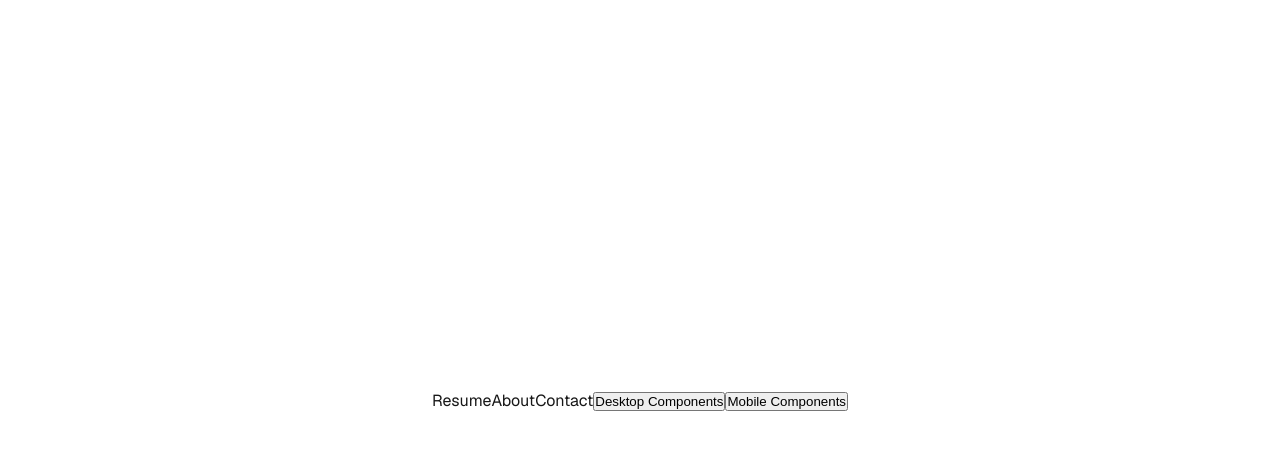
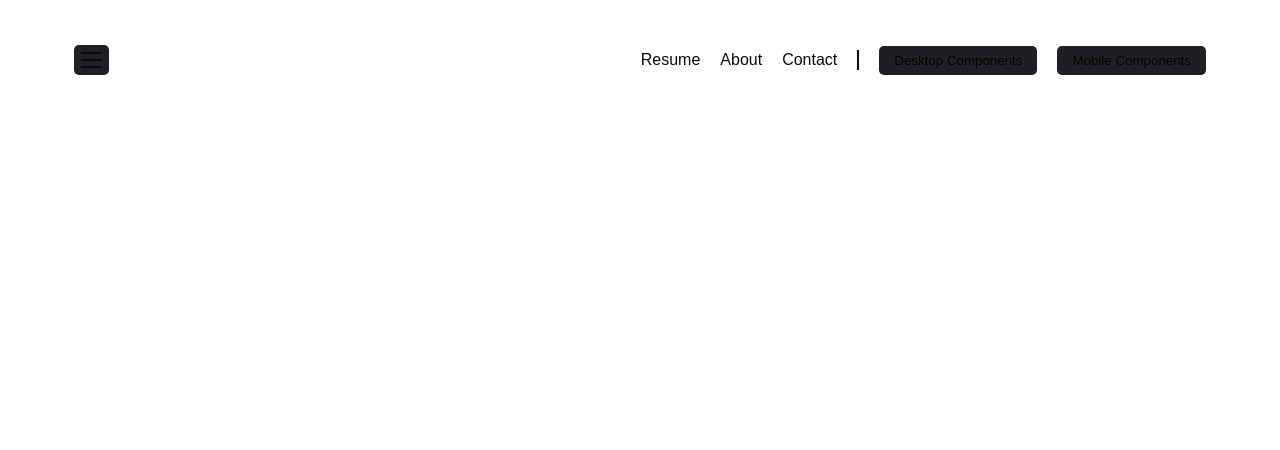
Before and after one commit to Astrospence/portfolio-2025, a Next.js app: page / in a window 1280 px wide. Shown: the top 450 px of the page. Built offline with nearby package versions, Linux system fonts and the light colour scheme.

Commit message:
initialized page and header layout

```diff
--- a/src/app/globals.css
+++ b/src/app/globals.css
@@ -1,6 +1,6 @@
 :root {
   --background: #ffffff;
-  --foreground: #171717;
+  --foreground: #0a0a0a;
 }
 
 @media (prefers-color-scheme: dark) {
--- a/src/app/header.js
+++ b/src/app/header.js
@@ -1,18 +1,21 @@
-import styles from './header.css'
+import styles from './header.module.css'
 
 export default function Header () {
   return (
     <div className={styles.header}>
       <div className={styles.menu}>
-
+        <div className={styles.menuLine}></div>
+        <div className={styles.menuLine}></div>
+        <div className={styles.menuLine}></div>
       </div>
       <div className={styles.nav}>
         <nav className={styles.links}>
-          <a href=''>Resume</a>
-          <a href=''>About</a>
-          <a href=''>Contact</a>
-          <a><button>Desktop Components</button></a>
-          <a><button>Mobile Components</button></a>
+          <a className={styles.indLinks} href=''>Resume</a>
+          <a className={styles.indLinks} href=''>About</a>
+          <a className={styles.indLinks} href=''>Contact</a>
+          <div className={styles.linkSeparator}></div>
+          <a className={styles.indLinks}><button>Desktop Components</button></a>
+          <a className={styles.indLinks}><button>Mobile Components</button></a>
         </nav>
       </div>
     </div>
--- /dev/null
+++ b/src/app/header.module.css
@@ -0,0 +1,45 @@
+.header {
+  padding: 5px 10px;
+  margin: auto;
+  width: 90%;
+  display: flex;
+  justify-content: space-between;
+  align-items: center;
+}
+
+.menu {
+  height: 30px;
+  width: 35px;
+  padding: 2px 7px;
+  border-radius: 5px;
+  display: flex;
+  flex-direction: column;
+  justify-content: space-evenly;
+  background-color: rgb(32, 32, 36);
+}
+
+.menuLine {
+  border: 1px solid var(--foreground);
+}
+
+.links {
+  display: flex;
+  align-items: center;
+}
+
+.indLinks,
+.linkSeparator {
+  margin-left: 20px;
+}
+
+.linkSeparator {
+  border: 1px solid var(--foreground);
+  height: 20px;
+}
+
+.indLinks button {
+  background-color: rgb(32, 32, 36);
+  padding: 7px 15px;
+  border: none;
+  border-radius: 5px;
+}
--- a/src/app/page.module.css
+++ b/src/app/page.module.css
@@ -1,110 +1,9 @@
 .page {
-  --gray-rgb: 0, 0, 0;
-  --gray-alpha-200: rgba(var(--gray-rgb), 0.08);
-  --gray-alpha-100: rgba(var(--gray-rgb), 0.05);
-
-  --button-primary-hover: #383838;
-  --button-secondary-hover: #f2f2f2;
-
-  display: grid;
-  grid-template-rows: 20px 1fr 20px;
-  align-items: center;
-  justify-items: center;
-  min-height: 100svh;
-  padding: 80px;
-  gap: 64px;
-  font-family: var(--font-geist-sans);
-}
-
-@media (prefers-color-scheme: dark) {
-  .page {
-    --gray-rgb: 255, 255, 255;
-    --gray-alpha-200: rgba(var(--gray-rgb), 0.145);
-    --gray-alpha-100: rgba(var(--gray-rgb), 0.06);
-
-    --button-primary-hover: #ccc;
-    --button-secondary-hover: #1a1a1a;
-  }
-}
-
-.main {
   display: flex;
   flex-direction: column;
-  gap: 32px;
-  grid-row-start: 2;
-}
-
-.main ol {
-  font-family: var(--font-geist-mono);
-  padding-left: 0;
-  margin: 0;
-  font-size: 14px;
-  line-height: 24px;
-  letter-spacing: -0.01em;
-  list-style-position: inside;
-}
-
-.main li:not(:last-of-type) {
-  margin-bottom: 8px;
-}
-
-.main code {
-  font-family: inherit;
-  background: var(--gray-alpha-100);
-  padding: 2px 4px;
-  border-radius: 4px;
-  font-weight: 600;
-}
-
-.ctas {
-  display: flex;
-  gap: 16px;
-}
-
-.ctas a {
-  appearance: none;
-  border-radius: 128px;
-  height: 48px;
-  padding: 0 20px;
-  border: 1px solid transparent;
-  transition:
-    background 0.2s,
-    color 0.2s,
-    border-color 0.2s;
-  cursor: pointer;
-  display: flex;
-  align-items: center;
   justify-content: center;
-  font-size: 16px;
-  line-height: 20px;
-  font-weight: 500;
-}
-
-a.primary {
-  background: var(--foreground);
-  color: var(--background);
-  gap: 8px;
-}
-
-a.secondary {
-  border-color: var(--gray-alpha-200);
-  min-width: 158px;
-}
-
-.footer {
-  grid-row-start: 3;
-  display: flex;
-  gap: 24px;
-}
-
-.footer a {
-  display: flex;
-  align-items: center;
-  gap: 8px;
-}
-
-.footer img {
-  flex-shrink: 0;
+  max-width: 1400px;
+  margin: 40px auto 40px;
 }
 
 /* Enable hover only on non-touch devices */
@@ -124,44 +23,3 @@ a.secondary {
     text-underline-offset: 4px;
   }
 }
-
-@media (max-width: 600px) {
-  .page {
-    padding: 32px;
-    padding-bottom: 80px;
-  }
-
-  .main {
-    align-items: center;
-  }
-
-  .main ol {
-    text-align: center;
-  }
-
-  .ctas {
-    flex-direction: column;
-  }
-
-  .ctas a {
-    font-size: 14px;
-    height: 40px;
-    padding: 0 16px;
-  }
-
-  a.secondary {
-    min-width: auto;
-  }
-
-  .footer {
-    flex-wrap: wrap;
-    align-items: center;
-    justify-content: center;
-  }
-}
-
-@media (prefers-color-scheme: dark) {
-  .logo {
-    filter: invert();
-  }
-}
```
Also changed, not shown: src/app/header.css (deleted).
